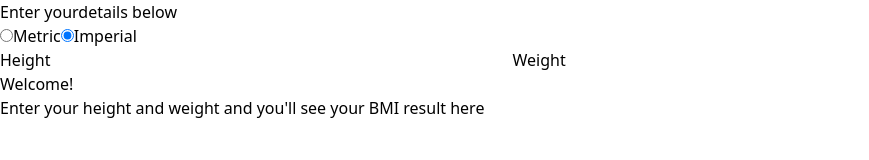
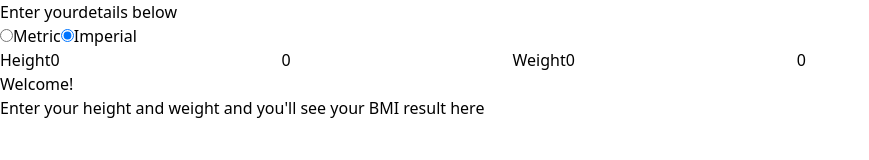
Before and after one commit to nathan-bark/bmi-calculator, a React (Vite) app: page / in a window 1280 px wide. Both pictures are taken after a click on the radio button "Imperial". Shown: the top 160 px of the page, without its empty margins (0-869 px from the left). Built offline with nearby package versions, Linux system fonts and the light colour scheme.

Commit message:
added finite check to bmi validation, 0 value in imperial inputs, updated bmi message

```diff
--- a/src/components/CalculatorForm/CalculatorForm.component.jsx
+++ b/src/components/CalculatorForm/CalculatorForm.component.jsx
@@ -7,11 +7,12 @@ const CalculatorForm = () => {
   const [system, setSystem] = useState("metric");
   const [height, setHeight] = useState(0);
   const [weight, setWeight] = useState(0);
-  const [bodyMassIndex, setBodyMassIndex] = useState(0);
+  const [bodyMassIndex, setBodyMassIndex] = useState('0.0');
+  const [formattedBMI, setFormattedBMI] = useState(0);
   const [minWeight, setMinWeight] = useState(0);
   const [maxWeight, setMaxWeight] = useState(0);
 
-  const isBMIValid = !isNaN(bodyMassIndex) && bodyMassIndex > 10;
+  const isBMIValid = !isNaN(bodyMassIndex) && bodyMassIndex > 10 && Number.isFinite(bodyMassIndex);
 
   const handleSystemChange = (event) => {
     setSystem(event.target.value);
@@ -20,7 +21,8 @@ const CalculatorForm = () => {
   const metricBMI = (heightInput, weightInput) => {
     const bmi = weightInput / (heightInput * heightInput);
 
-    setBodyMassIndex(Number(bmi.toFixed(1)));
+    setFormattedBMI(Number(bmi.toFixed(1)));
+    setBodyMassIndex(bmi.toFixed(1));
   };
 
   const metricWeightRange = (rangeHeight) => {
@@ -33,7 +35,8 @@ const CalculatorForm = () => {
 
   const imperialBMI = (heightInput, weightInput) => {
     const bmi = 703 * (weightInput / (heightInput * heightInput));
-    setBodyMassIndex(Number(bmi.toFixed(1)));
+    setFormattedBMI(Number(bmi.toFixed(1)));
+    setBodyMassIndex(bmi.toFixed(1));
   };
 
   const ImperialWeightRange = (rangeHeight) => {
@@ -96,17 +99,39 @@ const CalculatorForm = () => {
 
       {isBMIValid ? (
         system === "metric" ? (
-          <p>
-            Your BMI is {bodyMassIndex} and your ideal weight is between{" "}
-            {minWeight}kg and {maxWeight}kg
-          </p>
+          <div>
+            <p>Your BMI is... {bodyMassIndex}</p>{" "}
+            <p>
+              {" "}
+              Your BMI suggests you are{" "}
+              {formattedBMI > 30
+                ? "obese"
+                : formattedBMI > 25
+                ? "overweight"
+                : formattedBMI > 18.5
+                ? "a healthy weight"
+                : "underweight"}.  Your ideal weight is between {minWeight}kg and {maxWeight}kg
+            </p>
+          </div>
         ) : (
-          <p>
-            Your BMI is {bodyMassIndex} and your ideal weight is between{" "}
-            {poundsToStones(minWeight)} stone {remainderPounds(minWeight)}lbs
-            and {poundsToStones(maxWeight)} stone {remainderPounds(maxWeight)}
-            lbs
-          </p>
+          <div>
+            <p>Your BMI is... {bodyMassIndex}</p>
+            <p>
+              {" "}
+              Your BMI suggests you are{" "}
+              {formattedBMI > 30
+                ? "obese"
+                : formattedBMI > 25
+                ? "overweight"
+                : formattedBMI > 18.5
+                ? "a healthy weight"
+                : "underweight"}
+              . Your ideal weight is between {poundsToStones(minWeight)} stone{" "}
+              {remainderPounds(minWeight)}lbs and {poundsToStones(maxWeight)}{" "}
+              stone {remainderPounds(maxWeight)}
+              lbs
+            </p>
+          </div>
         )
       ) : (
         <div>
--- a/src/components/ImperialCalculator/ImperialCalculator.component.jsx
+++ b/src/components/ImperialCalculator/ImperialCalculator.component.jsx
@@ -1,33 +1,59 @@
-import React, { useEffect, useState} from "react";
+import React, { useEffect, useState } from "react";
 
-const ImperialCalculator = ({ setHeight, setWeight}) => {
+const ImperialCalculator = ({ setHeight, setWeight }) => {
   const [feet, setFeet] = useState(0);
+  const [feetToInches, setFeetToInches] = useState(0);
   const [inches, setInches] = useState(0);
+  const [inchValue, setInchValue] = useState(0);
   const [stones, setStones] = useState(0);
+  const [stonesToPounds, setStonesToPounds] = useState(0);
   const [pounds, setPounds] = useState(0);
+  const [poundValue, setPoundValue] = useState(0);
 
   const handleFeetChange = (event) => {
-        const newInches = event.target.value * 12
-        setFeet(Number(newInches));
+    let value = event.target.value;
+
+    if (value.length > 1 && value.startsWith("0")) {
+      value = value.substring(1);
+    }
+    const newInches = event.target.value * 12;
+    setFeetToInches(Number(newInches));
+    setFeet(value);
+  };
+
+  const handleInchesChange = (event) => {
+    let value = event.target.value;
+
+    if (value.length > 1 && value.startsWith("0")) {
+      value = value.substring(1);
+    }
+    setInches(Number(value));
+    setInchValue(value);
+  };
+
+  const handleStonesChange = (event) => {
+    let value = event.target.value;
+    if (value.length > 1 && value.startsWith("0")) {
+      value = value.substring(1);
     }
 
-    const handleInchesChange = (event) => {
-        const newInches = event.target.value;
-        setInches(Number(newInches));
-    }
+    const newStones = value * 14;
+    setStones(Number(newStones));
+    setStonesToPounds(value)
 
-    const handleStonesChange = (event) => {
-        const newStones = event.target.value * 14;
-        setStones(Number(newStones));
-    }
+  };
 
   const handlePoundsChange = (event) => {
-        const newPounds = event.target.value;
-        setPounds(Number(newPounds));
+    let value = event.target.value;
+     if (value.length > 1 && value.startsWith("0")) {
+      value = value.substring(1);
     }
+    setPounds(Number(value));
+    setPoundValue(value);
+  };
 
   const heightWeightSetter = () => {
-        const totalInches = feet + inches;
+    const totalInches = feetToInches + inches;
     const totalPounds = stones + pounds;
 
     setHeight(totalInches);
@@ -38,22 +64,47 @@ const ImperialCalculator = ({ setHeight, setWeight}) => {
     heightWeightSetter();
   }, [feet, inches, stones, pounds]);
 
-
-
-
   return (
     <div>
       <fieldset>
         <label htmlFor="heightFt">Height</label>
-            <input type="number" id="heightFt" name="heightFt" required onChange={handleFeetChange} />
-            <input type="number" id="heightIn" name="heightIn" required onChange={handleInchesChange} />
+        <input
+          type="number"
+          id="heightFt"
+          name="heightFt"
+          required
+          onChange={handleFeetChange}
+          value={feet}
+        />
+        <input
+          type="number"
+          id="heightIn"
+          name="heightIn"
+          required
+          onChange={handleInchesChange}
+          value={inchValue}
+        />
 
         <label htmlFor="weightSt">Weight</label>
-            <input type="number" id="weightSt" name="weightSt" required onChange={handleStonesChange}/>
-            <input type="number" id="weightLbs" name="weightLbs" required onChange={handlePoundsChange} />
+        <input
+          type="number"
+          id="weightSt"
+          name="weightSt"
+          required
+          onChange={handleStonesChange}
+          value={stonesToPounds}
+        />
+        <input
+          type="number"
+          id="weightLbs"
+          name="weightLbs"
+          required
+          onChange={handlePoundsChange}
+          value={poundValue}
+        />
       </fieldset>
     </div>
   );
-}
+};
 
 export default ImperialCalculator;
--- a/src/components/MetricCalculator/MetricCalculator.component.jsx
+++ b/src/components/MetricCalculator/MetricCalculator.component.jsx
@@ -3,6 +3,7 @@ import React, { useState } from "react";
 const MetricCalculator = ({ setHeight, setWeight }) => {
   const [metricHeight, setMetricHeight] = useState(0);
   const [metricWeight, setMetricWeight] = useState(0);
+
 
   const handleHeightChange = (event) => {
     let value = event.target.value;
```
Lines whose indentation alone changed are shown as unchanged.
